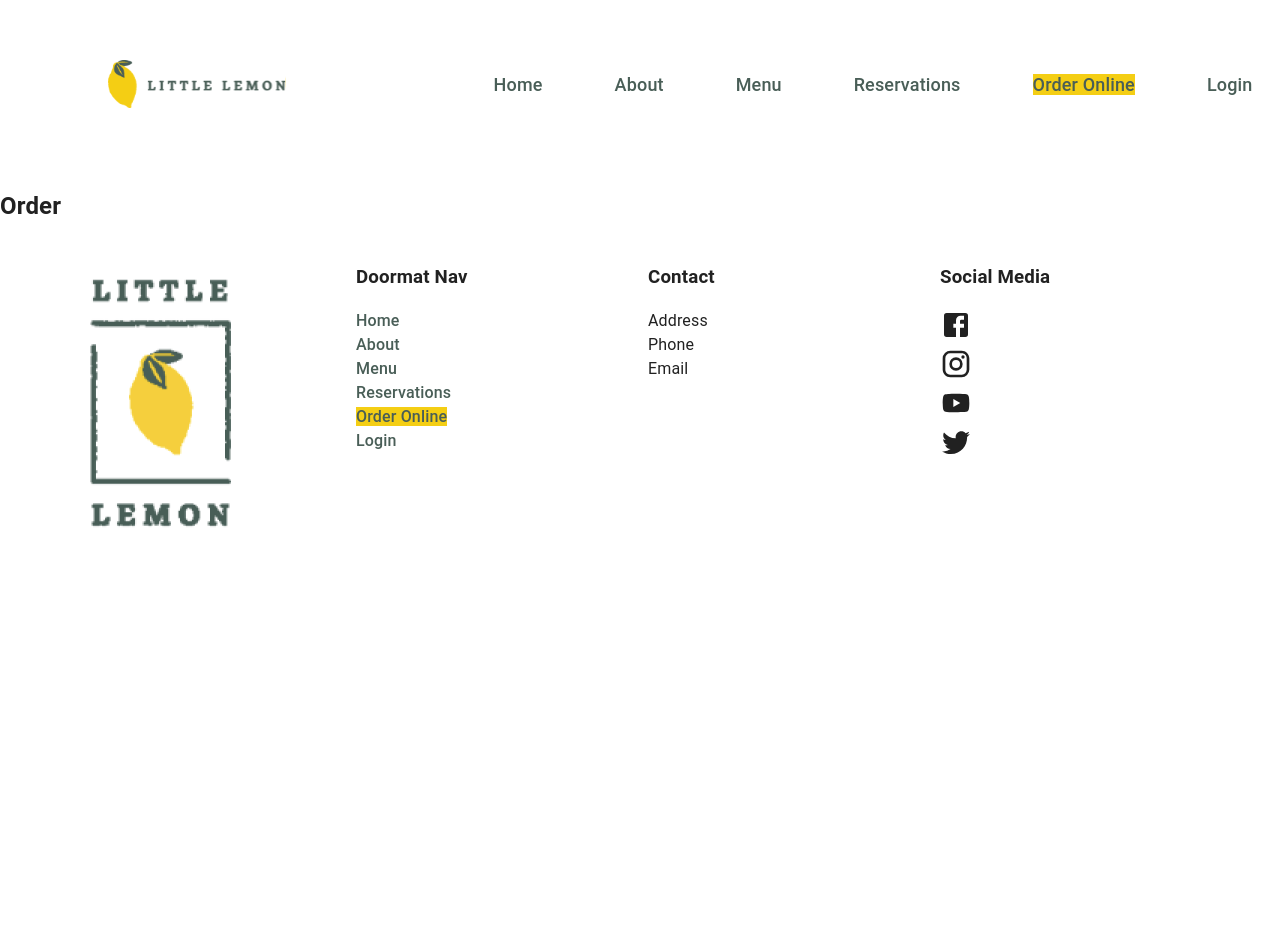
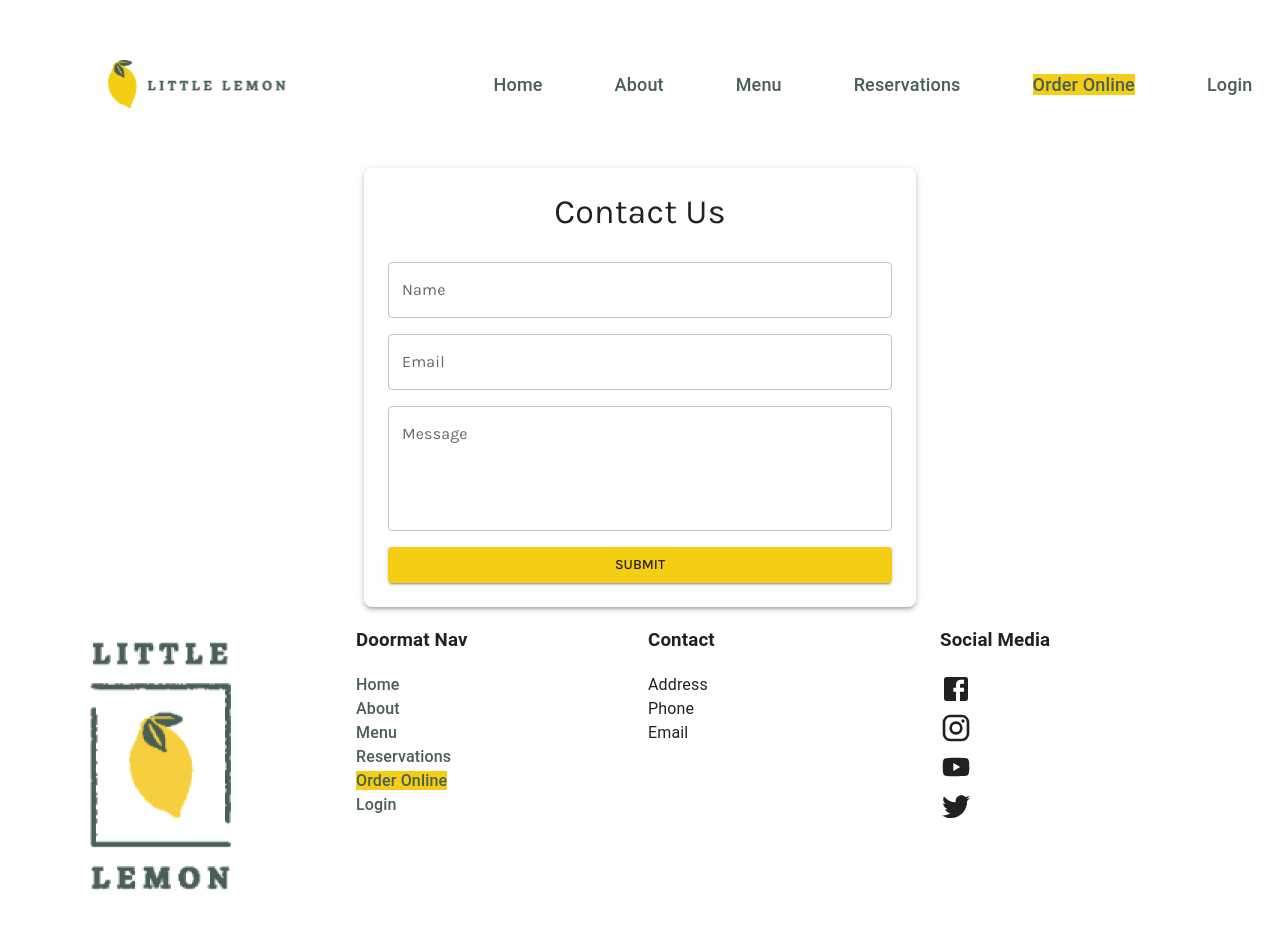
Before and after one commit to djbauch/little-lemon-2, a React (Vite) app: page /order in a window 1280 px wide. Shown: the top 928 px of the page. Before the commit the page ends 800 px from the top, so only its background shows below. Built offline with nearby package versions, Linux system fonts and the light colour scheme.

Commit message:
Added a contact form

```diff
--- /dev/null
+++ b/src/components/ContactForm.tsx
@@ -0,0 +1,105 @@
+import React, { JSX, useReducer } from 'react'
+import { TextField, Button, Container, Typography, Box } from '@mui/material'
+
+// Define types for form state and actions
+type FormState = {
+  name: string
+  email: string
+  message: string
+}
+
+type Action = { type: 'UPDATE_FIELD'; field: keyof FormState; value: string } | { type: 'RESET' }
+
+// Reducer function with typed state and actions
+const formReducer = (state: FormState, action: Action): FormState => {
+  switch (action.type) {
+    case 'UPDATE_FIELD':
+      return {
+        ...state,
+        [action.field]: action.value,
+      }
+    case 'RESET':
+      return {
+        name: '',
+        email: '',
+        message: '',
+      }
+    default:
+      return state
+  }
+}
+
+export default function ContactForm(): JSX.Element {
+  const [formState, dispatch] = useReducer(formReducer, {
+    name: '',
+    email: '',
+    message: '',
+  })
+
+  // Event handler with typed event
+  const handleChange = (e: React.ChangeEvent<HTMLInputElement | HTMLTextAreaElement>) => {
+    dispatch({
+      type: 'UPDATE_FIELD',
+      field: e.target.name as keyof FormState,
+      value: e.target.value,
+    })
+  }
+
+  const handleSubmit = (e: React.FormEvent) => {
+    e.preventDefault()
+    console.log('Form Submitted:', formState)
+    dispatch({ type: 'RESET' })
+  }
+
+  return (
+    <Container maxWidth='sm'>
+      <Box
+        component='form'
+        onSubmit={handleSubmit}
+        sx={{
+          display: 'flex',
+          flexDirection: 'column',
+          gap: 2,
+          p: 3,
+          backgroundColor: '#fff',
+          borderRadius: 2,
+          boxShadow: 3,
+        }}
+      >
+        <Typography variant='h4' align='center' gutterBottom>
+          Contact Us
+        </Typography>
+        <TextField
+          label='Name'
+          name='name'
+          value={formState.name}
+          onChange={handleChange}
+          variant='outlined'
+          fullWidth
+        />
+        <TextField
+          label='Email'
+          name='email'
+          value={formState.email}
+          onChange={handleChange}
+          variant='outlined'
+          fullWidth
+          type='email'
+        />
+        <TextField
+          label='Message'
+          name='message'
+          value={formState.message}
+          onChange={handleChange}
+          variant='outlined'
+          fullWidth
+          multiline
+          rows={4}
+        />
+        <Button type='submit' variant='contained' color='primary' fullWidth>
+          Submit
+        </Button>
+      </Box>
+    </Container>
+  )
+}
--- a/src/layouts/Order.tsx
+++ b/src/layouts/Order.tsx
@@ -1,15 +1,16 @@
 import * as React from 'react'
 import Header from '../components/Header'
 import Footer from '../components/Footer'
+import ContactForm from '../components/ContactForm'
 
 export const Order = () => {
   return (
     <>
-    <Header />
-    <section className='order'>
-      <h2>Order</h2>
-    </section>
-    <Footer />
+      <Header />
+      <section className='order'>
+        <ContactForm />
+      </section>
+      <Footer />
     </>
   )
 }
```
Also changed, not shown: src/components/ContactFormTailwind.tsx (added, +96 -0 lines).
